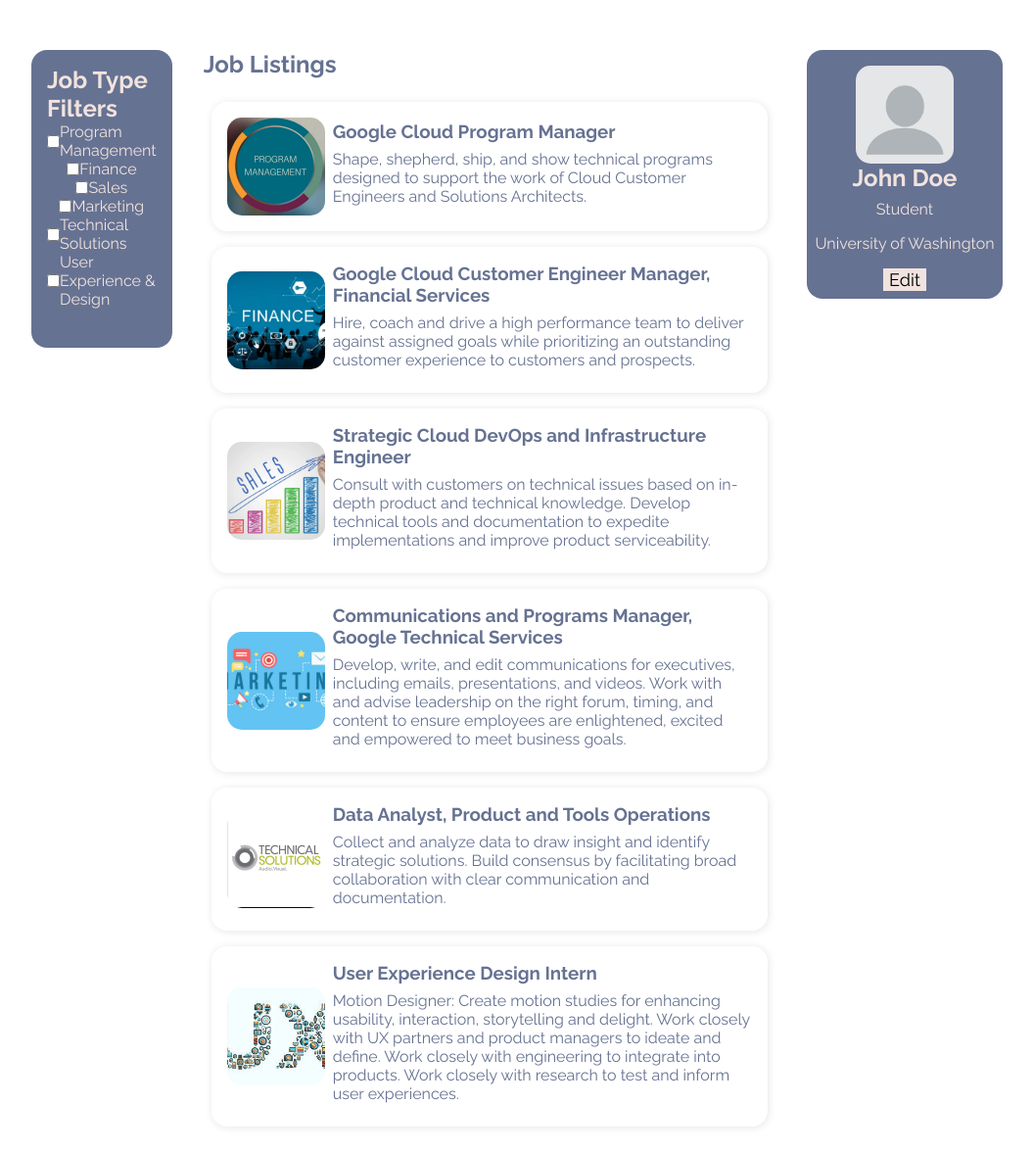
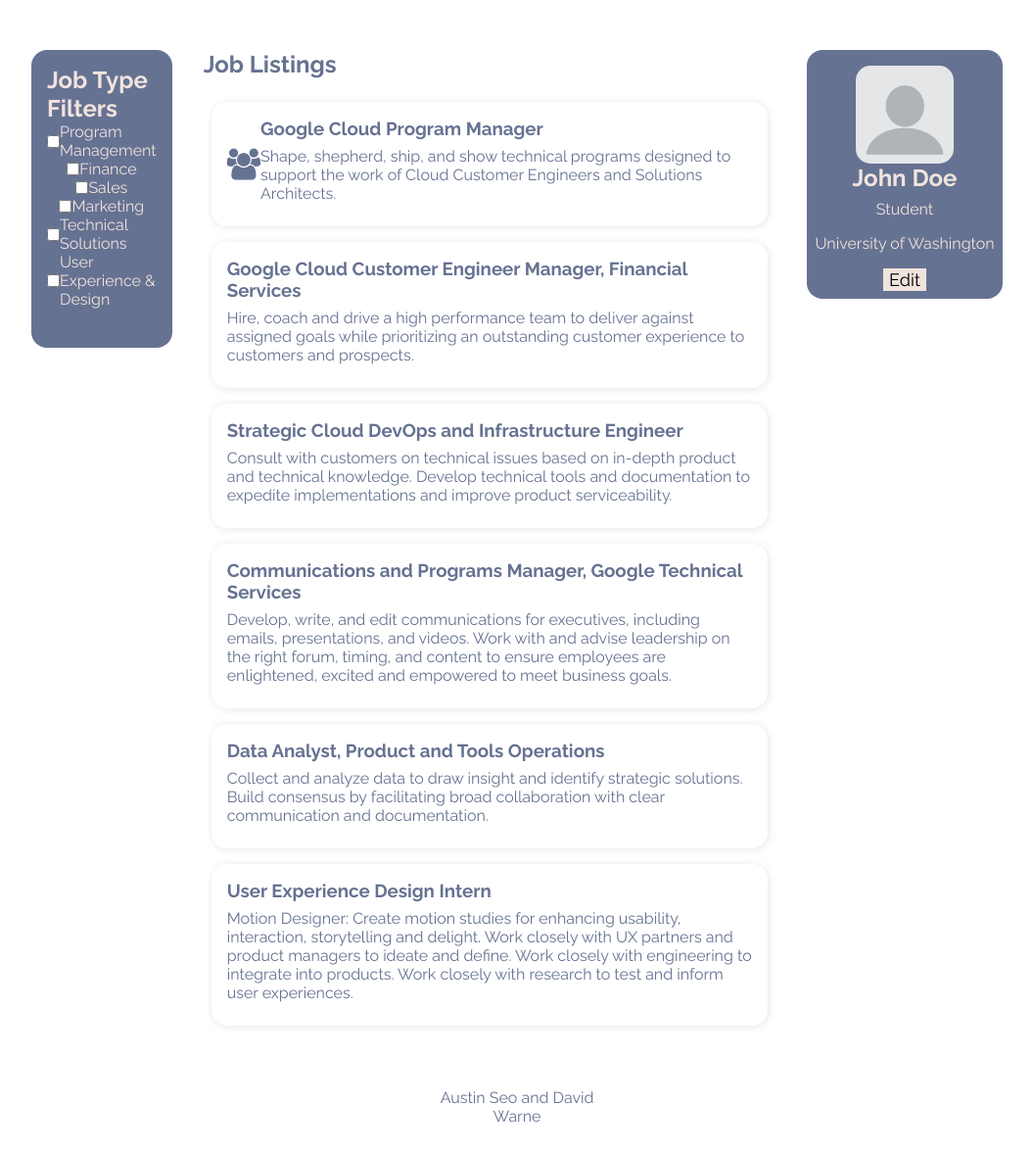
Before and after one commit to info340a-sp21/project-01-seoaus00, a website: page index.html in a window 1280 px wide. Shown: the part 200-1376 px from the top of the page at 98% size, without its empty margins (112-1167 px from the left). Drawn offline with Linux system fonts and the light colour scheme.

Commit message:
added font awesome icon for program management

```diff
--- a/index.html
+++ b/index.html
@@ -9,7 +9,6 @@
     <link rel="preconnect" href="https://fonts.gstatic.com">
     <link href="https://fonts.googleapis.com/css2?family=Raleway:ital,wght@0,100;0,200;0,300;0,400;0,500;0,600;0,700;0,800;0,900;1,100;1,200;1,300;1,400;1,500;1,600;1,700;1,800;1,900&display=swap" rel="stylesheet">
     <link href="https://maxcdn.bootstrapcdn.com/font-awesome/4.7.0/css/font-awesome.min.css" rel="stylesheet">
-
     <link rel="stylesheet" href="css/style.css">
 </head>
 <body>
@@ -71,11 +70,13 @@
             </div>
         </section>
 
+        <!-- Going to try and use font awesome to add icons to each of the job listings -->
         <section class="tile middle">
             <h2>Job Listings</h2>
             <div class="jobs">
                 <div class="listing container">
-                    <img src="img/pm.png" alt="program management logo">
+                    <!-- <img src="img/pm.png" alt="program management logo"> -->
+                    <i class="fa fa-users fa-2x" aria-hidden="true"></i>
                     <div class="description">
                         <h3 class="job-name">
                             Google Cloud Program Manager
@@ -84,7 +85,7 @@
                     </div>
                 </div>
                 <div class="listing container">
-                    <img src="img/finance.jpeg" alt="finance logo">
+                    <!-- <img src="img/finance.jpeg" alt="finance logo"> -->
                     <div class="description">
                         <h3 class="job-name">
                             Google Cloud Customer Engineer Manager, Financial Services
@@ -93,7 +94,7 @@
                     </div>
                 </div>
                 <div class="listing container">
-                    <img src="img/sales.jpeg" alt="sales logo">
+                    <!-- <img src="img/sales.jpeg" alt="sales logo"> -->
                     <div class="description">
                         <h3 class="job-name">
                             Strategic Cloud DevOps and Infrastructure Engineer
@@ -103,7 +104,7 @@
                     </div>
                 </div>
                 <div class="listing container">
-                    <img src="img/marketing.jpeg" alt="logo for marketing">
+                    <!-- <img src="img/marketing.jpeg" alt="logo for marketing"> -->
                     <div class="description">
                         <h3 class="job-name">
                             Communications and Programs Manager, Google Technical Services
@@ -112,7 +113,7 @@
                     </div>
                 </div>
                 <div class="listing container">
-                    <img src="img/tech.jpeg" alt="logo for technical solutions">
+                    <!-- <img src="img/tech.jpeg" alt="logo for technical solutions"> -->
                     <div class="description">
                         <h3 class="job-name">
                             Data Analyst, Product and Tools Operations
@@ -122,7 +123,7 @@
                     </div>
                 </div>
                 <div class="listing container">
-                    <img src="img/ux.jpeg" alt="logo for user experience">
+                    <!-- <img src="img/ux.jpeg" alt="logo for user experience"> -->
                     <div class="description">
                         <h3 class="job-name">
                             User Experience Design Intern
```
